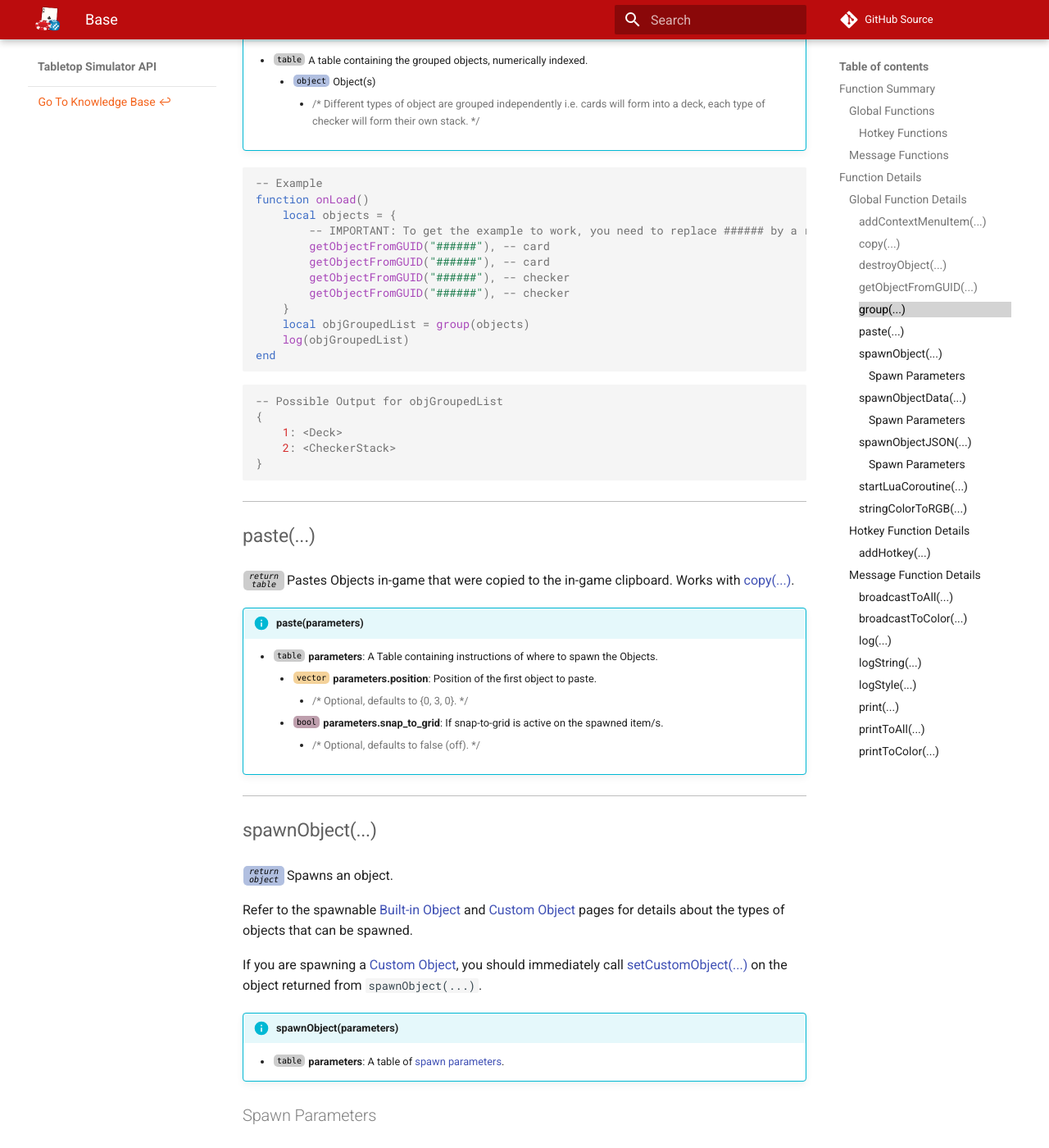
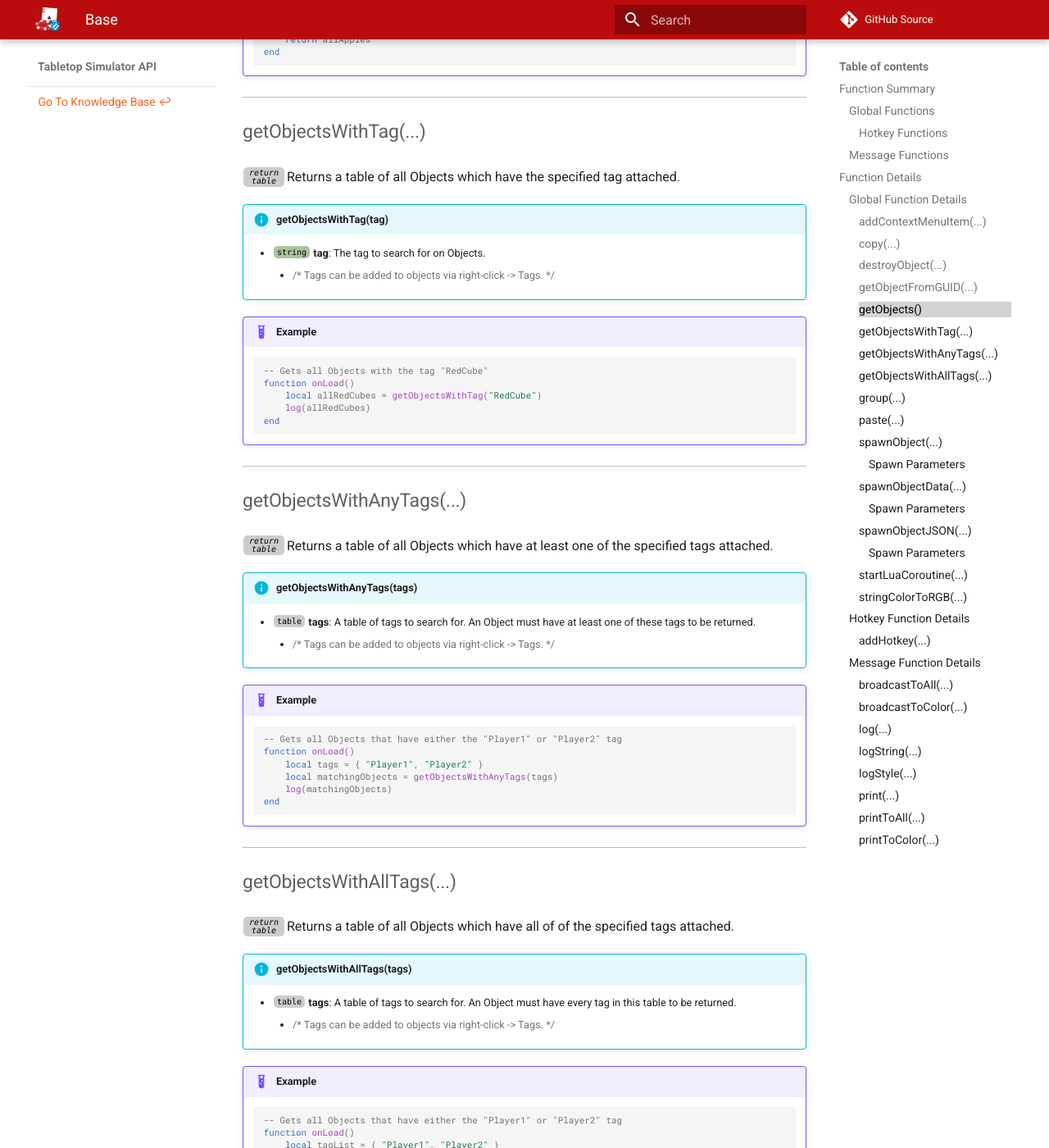
Before and after one commit to Berserk-Games/Tabletop-Simulator-API, an MkDocs documentation site: the page built from docs/base.md, in a window 1280 px wide and 1400 px high, scrolled down 4603 px. Shown: the whole window at 82% size. Built offline with MkDocs 1.6.1 and Material for MkDocs 9.7.7, drawn with Linux system fonts in a browser that asks for light colours; comment, search, counter and statistics services are not loaded; some of the changed text lies outside the part shown.

Commit message:
added documentation for missing object reference getting functions

````diff
--- a/docs/base.md
+++ b/docs/base.md
@@ -16,7 +16,7 @@ destroyObject([<span class="tag obj"></span>](types.md) obj) | Destroy an Object
 flipTable() {: #fliptable data-toc-label="flipTable()" data-toc-child-of="global-function-details" } | Flip the table. | [<span class="ret boo"></span>](types.md) |
 getAllObjects() {: #getallobjects data-toc-label="getAllObjects()" data-toc-child-of="global-function-details" } | <p>[<span class="tag deprecated"></span>](intro.md#deprecated) _Use [getObjects()](#getobjects)_.</p>Returns a Table of all [Objects](object.md) in the game _except hand zones_. | [<span class="ret tab"></span>](types.md) |
 getObjectFromGUID([<span class="tag str"></span>](types.md) guid) | Returns Object by its GUID. Will return `nil` if this GUID doesn't currently exist. | [<span class="ret obj"></span>](types.md) | [:i:](#getobjectfromguid)
-getObjects() {: #getobjects data-toc-label="getObjects()" data-toc-child-of="global-function-details" } | Returns a Table of all [Objects](object.md) in the game. | [<span class="ret tab"></span>](types.md) |
+getObjects() | Returns a Table of all [Objects](object.md) in the game. | [<span class="ret tab"></span>](types.md) | [:i:](#getobjects)
 getObjectsWithTag([<span class="tag str"></span>](types.md) tag) | Returns Table of all [Objects](object.md) which have the specified tag attached. | [<span class="ret tab"></span>](types.md) | [:i:](#getobjectswithtag)
 getObjectsWithAnyTags([<span class="tag tab"></span>](types.md) tags) | Returns Table of all [Objects](object.md) which have at least one of the specified tags attached. | [<span class="ret tab"></span>](types.md) | [:i:](#getobjectswithanytags)
 getObjectsWithAllTags([<span class="tag tab"></span>](types.md) tags) | Returns Table of all [Objects](object.md) which have all of the specified tags attached. | [<span class="ret tab"></span>](types.md) | [:i:](#getobjectswithalltags)
@@ -114,7 +114,6 @@ copy(object_list)
 
 ---
 
-
 ####getObjectFromGUID(...)
 
 [<span class="ret obj"></span>](types.md) Returns Object by its GUID. Will return `nil` if this GUID doesn't currently exist.
@@ -124,6 +123,84 @@ copy(object_list)
 		* {>>GUID can be obtained by right clicking an object and going to Scripting.<<}
 		* {>>In a script, it can be obtained from any Object by using .getGUID().<<}
 
+---
+
+####getObjects()
+
+[<span class="ret tab"></span>](types.md) Returns a table of all Objects.
+
+!!!example
+	This can be used to identify objects in any way, for example the name:
+	```lua
+	-- Gets all Objects with the name "Apple"
+	function getApples()
+		local allApples = {}
+		for i, object in ipairs(getObjects()) do
+			if object.getName() == "Apple" then
+				table.insert(allApples, object)
+			end
+		return allApples
+	end
+	```
+
+---
+
+####getObjectsWithTag(...)
+
+[<span class="ret tab"></span>](types.md) Returns a table of all Objects which have the specified tag attached.
+
+!!!info "getObjectsWithTag(tag)"
+	* [<span class="tag str"></span>](types.md) **tag**: The tag to search for on Objects.
+		* {>>Tags can be added to objects via right-click -> Tags.<<}
+
+!!!example
+	```lua
+	-- Gets all Objects with the tag "RedCube"
+	function onLoad()
+		local allRedCubes = getObjectsWithTag("RedCube")
+		log(allRedCubes)
+	end
+	```
+
+---
+
+####getObjectsWithAnyTags(...)
+
+[<span class="ret tab"></span>](types.md) Returns a table of all Objects which have at least one of the specified tags attached.
+
+!!!info "getObjectsWithAnyTags(tags)"
+	* [<span class="tag tab"></span>](types.md) **tags**: A table of tags to search for. An Object must have at least one of these tags to be returned.
+		* {>>Tags can be added to objects via right-click -> Tags.<<}
+
+!!!example
+	```lua
+	-- Gets all Objects that have either the "Player1" or "Player2" tag
+	function onLoad()
+		local tags = { "Player1", "Player2" }
+		local matchingObjects = getObjectsWithAnyTags(tags)
+		log(matchingObjects)
+	end
+	```
+
+---
+
+####getObjectsWithAllTags(...)
+
+[<span class="ret tab"></span>](types.md) Returns a table of all Objects which have all of of the specified tags attached.
+
+!!!info "getObjectsWithAllTags(tags)"
+	* [<span class="tag tab"></span>](types.md) **tags**: A table of tags to search for. An Object must have every tag in this table to be returned.
+		* {>>Tags can be added to objects via right-click -> Tags.<<}
+
+!!!example
+	```lua
+	-- Gets all Objects that have either the "Player1" or "Player2" tag
+	function onLoad()
+		local tagList = { "Player1", "Player2" }
+		local matchingObjects = getObjectsWithAnyTags(tagList)
+		log(matchingObjects)
+	end
+	```
 
 ---
 
@@ -133,7 +210,6 @@ copy(object_list)
 
 Not all objects CAN be grouped. If the ++G++ key won't work on them, neither will this function.
 
-
 !!!info "group(objects)"
 	* [<span class="tag tab"></span>](types.md) **objects**: A list of objects to be grouped together.
 
@@ -142,27 +218,26 @@ Not all objects CAN be grouped. If the ++G++ key won't work on them, neither wil
 		* [<span class="tag obj"></span>](types.md) Object(s)
 			* {>>Different types of object are grouped independently i.e. cards will form into a deck, each type of checker will form their own stack.<<}
 
-``` Lua
--- Example
-function onLoad()
-    local objects = {
-        -- IMPORTANT: To get the example to work, you need to replace ###### by a real GUID of the object.
-        getObjectFromGUID("######"), -- card
-        getObjectFromGUID("######"), -- card
-        getObjectFromGUID("######"), -- checker
-        getObjectFromGUID("######"), -- checker
-    }
-    local objGroupedList = group(objects)
-    log(objGroupedList)
-end
-
-```
-``` Lua
--- Possible Output for objGroupedList
-{
-    1: <Deck>
-    2: <CheckerStack>
-}
+!!!example
+	``` Lua
+	function onLoad()
+		local objects = {
+				-- IMPORTANT: To get the example to work, you need to replace ###### with a real GUID of the object.
+				getObjectFromGUID("######"), -- card
+				getObjectFromGUID("######"), -- card
+				getObjectFromGUID("######"), -- checker
+				getObjectFromGUID("######"), -- checker
+		}
+		local objGroupedList = group(objects)
+		log(objGroupedList)
+	end
+	```
+	``` Lua
+	-- Possible Output for objGroupedList
+	{
+		1: <Deck>
+		2: <CheckerStack>
+	}
 ```
 
 
````
